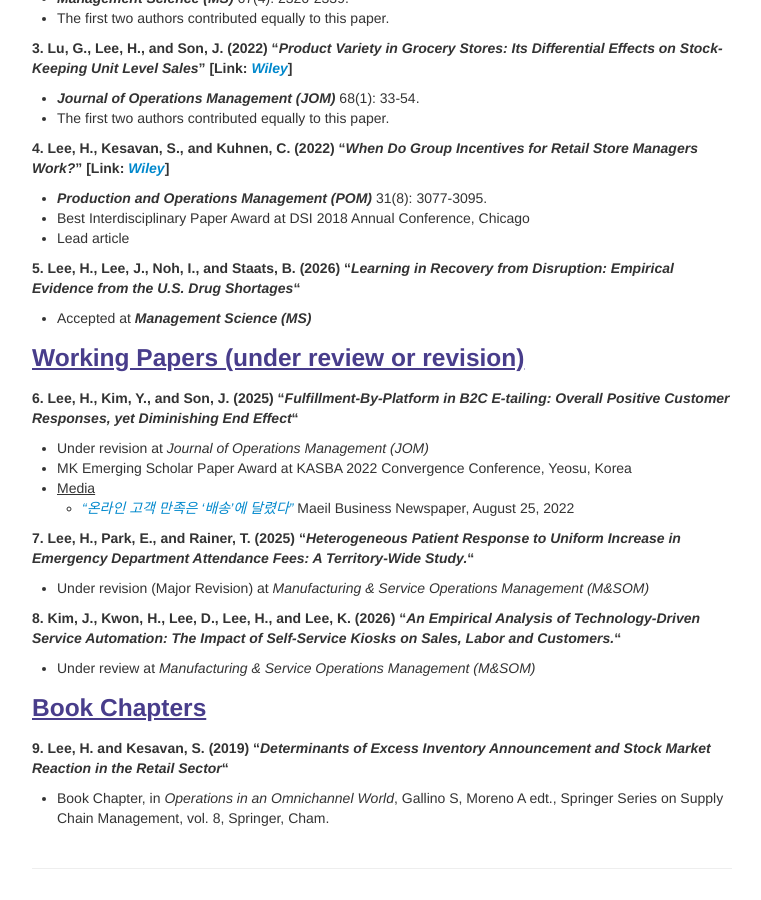
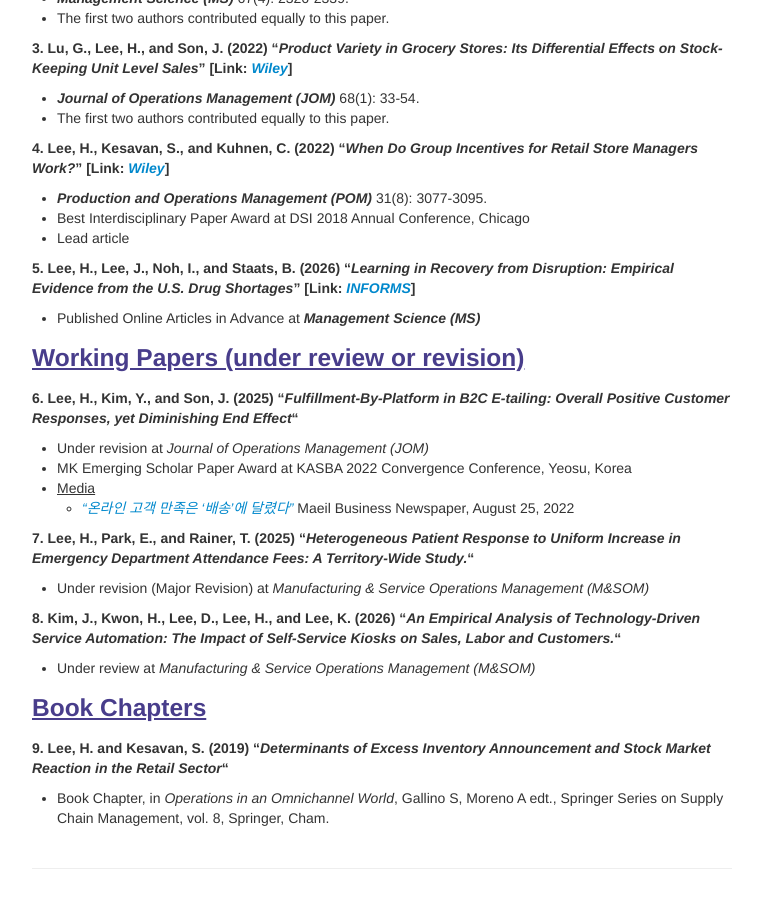
Before and after one commit to lordya2/lordya2.github.io, a Jekyll site: the page built from pages/research.md, in a window 1280 px wide and 900 px high, scrolled down 674 px. Shown: the whole window, without its empty margins (258-1019 px from the left). Built offline with Jekyll 4.4.1, drawn with Linux system fonts in a browser that asks for light colours.

Commit message:
Update research.md

```diff
--- a/pages/research.md
+++ b/pages/research.md
@@ -33,8 +33,8 @@ description: Hyun Seok ("Huck") Lee's Research
    * Best Interdisciplinary Paper Award at DSI 2018 Annual Conference, Chicago
    * Lead article
 
-**5. Lee, H., Lee, J., Noh, I., and Staats, B. (2026) "*Learning in Recovery from Disruption: Empirical Evidence from the U.S. Drug Shortages*"**
-   * Accepted at ***Management Science (MS)***
+**5. Lee, H., Lee, J., Noh, I., and Staats, B. (2026) "*Learning in Recovery from Disruption: Empirical Evidence from the U.S. Drug Shortages*" [Link: [*INFORMS*](https://pubsonline.informs.org/doi/10.1287/mnsc.2024.08337)]**
+   * Published Online Articles in Advance at ***Management Science (MS)***
 
 ### <u>Working Papers (under review or revision)</u>
 
```
